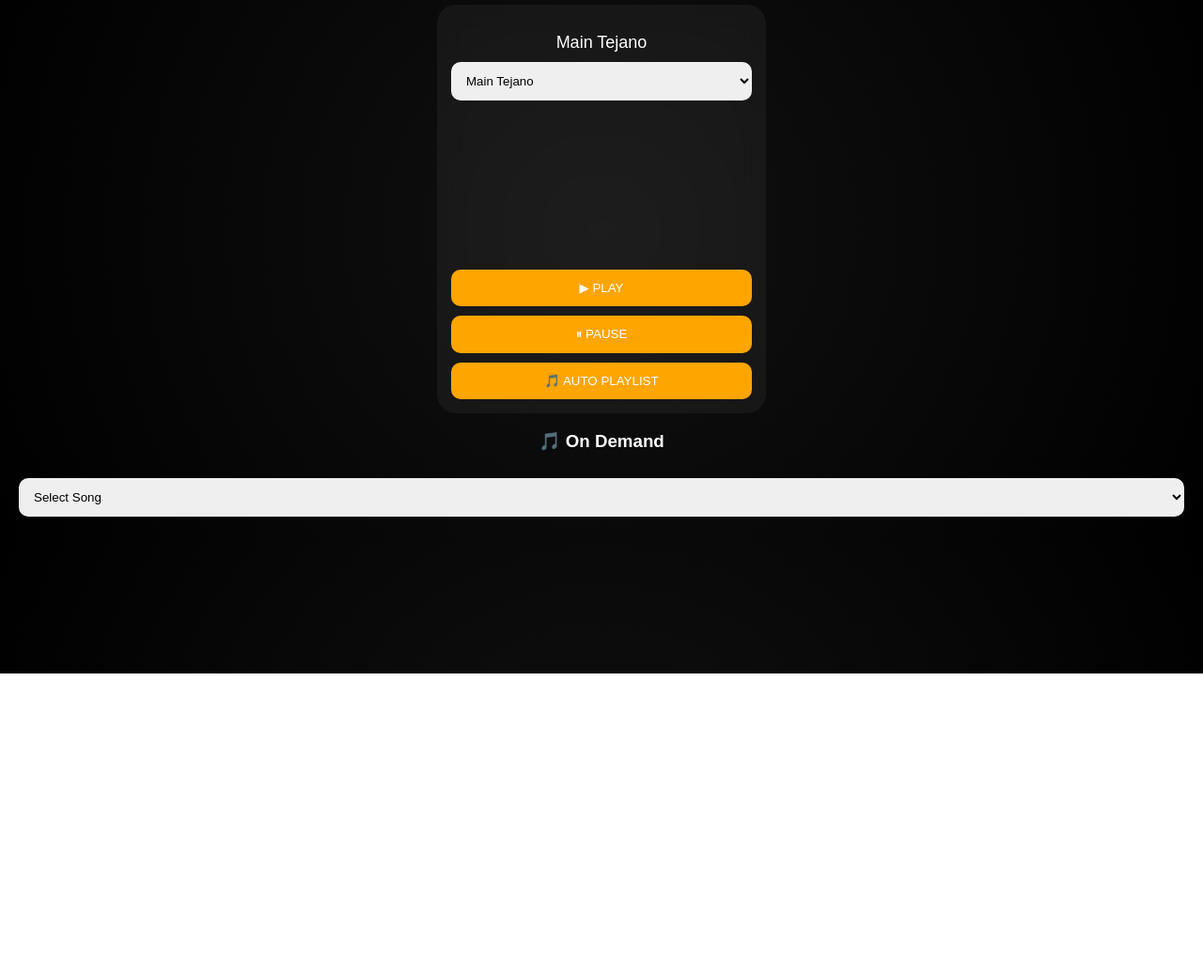
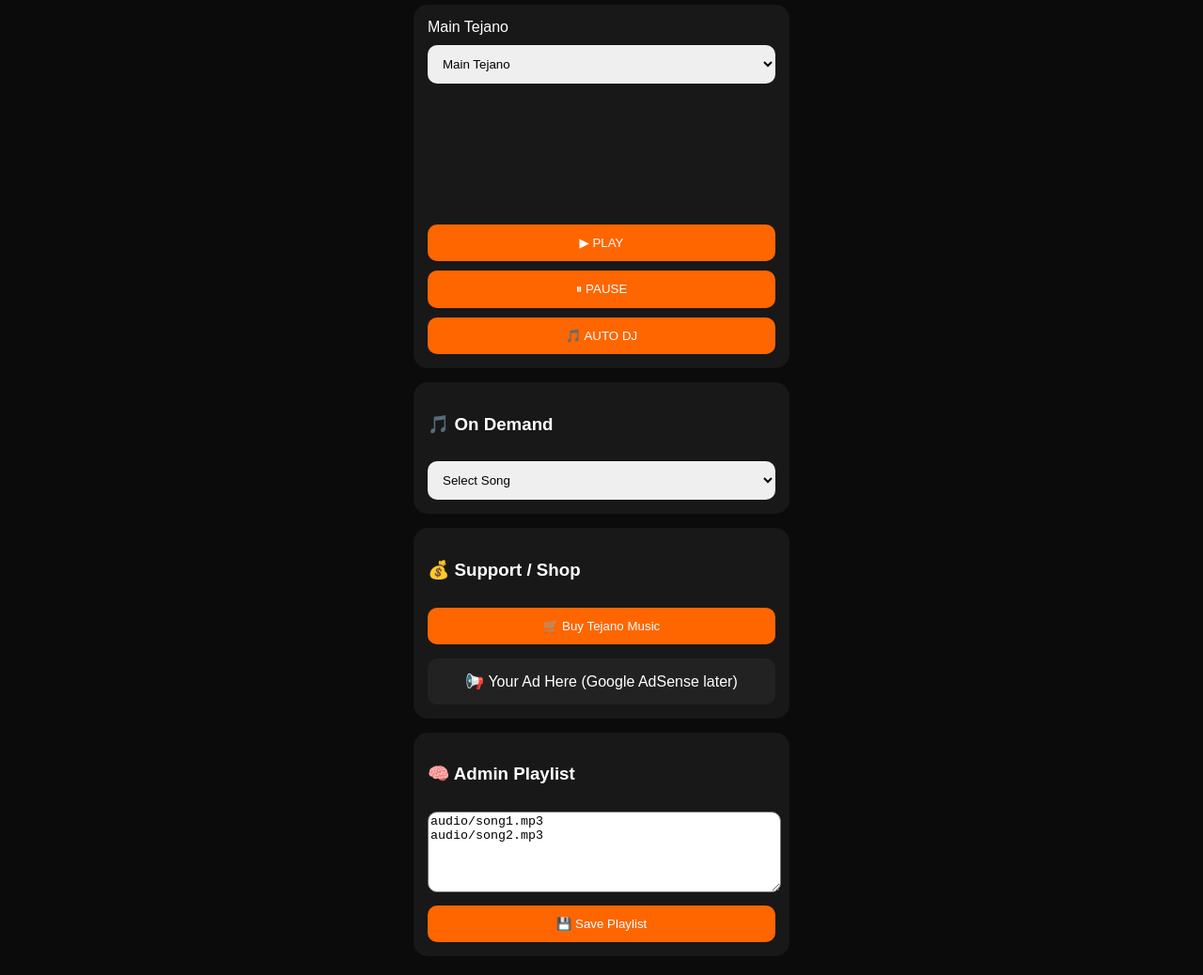
Before and after one commit to rlongoria6513/kaboom-radio, a website: page public/index.html in a window 1280 px wide. Shown: the part 83-1121 px from the top of the page at 94% size. Before the commit the page ends 800 px from the top, so only its background shows below. Drawn offline with Linux system fonts and the light colour scheme.

Commit message:
Update index.html

```diff
--- a/public/index.html
+++ b/public/index.html
@@ -2,7 +2,7 @@
 <html>
 <head>
 
-<title>KABOOM RADIO NETWORK</title>
+<title>KABOOM RADIO PRO</title>
 <meta name="viewport" content="width=device-width, initial-scale=1.0">
 
 <style>
@@ -10,24 +10,28 @@ body{
   margin:0;
   font-family:Arial;
   color:white;
-  text-align:center;
-  background: radial-gradient(circle at center, #111 0%, #000 100%);
+  background:#0b0b0b;
 }
 
 .container{
   padding:20px;
-}
-
-.playerBox{
-  background: rgba(255,255,255,0.05);
-  backdrop-filter: blur(15px);
-  border-radius:20px;
-  padding:15px;
-  max-width:320px;
+  max-width:400px;
   margin:auto;
 }
 
-select, button{
+/* 🎧 SPOTIFY STYLE CARD */
+.card{
+  background:#181818;
+  border-radius:15px;
+  padding:15px;
+  margin-top:15px;
+}
+
+h2{
+  text-align:center;
+}
+
+button, select{
   width:100%;
   margin-top:10px;
   padding:12px;
@@ -36,20 +40,32 @@ select, button{
 }
 
 button{
-  background:orange;
+  background:#ff6600;
   color:white;
 }
 
 canvas{
-  width:150px;
-  height:150px;
-  margin:10px auto;
+  width:140px;
+  height:140px;
   display:block;
+  margin:auto;
 }
 
-.stationTitle{
+/* 💰 AD BOX */
+.adBox{
   margin-top:15px;
-  font-size:18px;
+  background:#222;
+  padding:15px;
+  border-radius:10px;
+  text-align:center;
+}
+
+/* 🧠 ADMIN */
+textarea{
+  width:100%;
+  height:80px;
+  margin-top:10px;
+  border-radius:10px;
 }
 </style>
 
@@ -59,11 +75,12 @@ canvas{
 
 <div class="container">
 
-<h2>🔥 KABOOM RADIO NETWORK 🔥</h2>
+<h2>🔥 KABOOM RADIO PRO 🔥</h2>
 
-<div class="playerBox">
+<!-- 🎧 PLAYER -->
+<div class="card">
 
-<div class="stationTitle" id="stationName">Main Tejano</div>
+<div id="stationName">Main Tejano</div>
 
 <select onchange="changeStation(this.value)">
   <option value="main">Main Tejano</option>
@@ -75,20 +92,45 @@ canvas{
 
 <button onclick="playRadio()">▶ PLAY</button>
 <button onclick="pauseRadio()">⏸ PAUSE</button>
-
-<!-- 🔥 AUTO PLAYLIST BUTTON (FIXED LOCATION) -->
-<button onclick="startPlaylist()">🎵 AUTO PLAYLIST</button>
+<button onclick="startPlaylist()">🎵 AUTO DJ</button>
 
 </div>
 
+<!-- 🎵 ON DEMAND -->
+<div class="card">
 <h3>🎵 On Demand</h3>
 
 <select onchange="playOnDemand(this.value)">
   <option value="">Select Song</option>
-  <option value="audio/song1.mp3">Tejano Track 1</option>
-  <option value="audio/song2.mp3">Latin Track 1</option>
-  <option value="audio/song3.mp3">Party Track 1</option>
+  <option value="audio/song1.mp3">Track 1</option>
+  <option value="audio/song2.mp3">Track 2</option>
 </select>
+</div>
+
+<!-- 💰 MONEY -->
+<div class="card">
+<h3>💰 Support / Shop</h3>
+
+<a href="https://www.amazon.com/s?k=tejano+music" target="_blank">
+<button>🛒 Buy Tejano Music</button>
+</a>
+
+<div class="adBox">
+📢 Your Ad Here (Google AdSense later)
+</div>
+</div>
+
+<!-- 🧠 ADMIN -->
+<div class="card">
+<h3>🧠 Admin Playlist</h3>
+
+<textarea id="songList">
+audio/song1.mp3
+audio/song2.mp3
+</textarea>
+
+<button onclick="updatePlaylist()">💾 Save Playlist</button>
+</div>
 
 <audio id="player"></audio>
 
@@ -98,13 +140,10 @@ canvas{
 
 let audio = document.getElementById("player");
 
-/* =======================
-   🔥 PLAYLIST (FIXED)
-======================= */
+/* 🎵 PLAYLIST */
 let playlist = [
   "audio/song1.mp3",
-  "audio/song2.mp3",
-  "audio/song3.mp3"
+  "audio/song2.mp3"
 ];
 
 let currentTrack = 0;
@@ -112,43 +151,37 @@ let currentTrack = 0;
 function startPlaylist(){
   audio.src = playlist[currentTrack];
   audio.play();
-  updateTrackName();
 }
 
-audio.addEventListener("ended", () => {
+audio.addEventListener("ended", ()=>{
   currentTrack++;
-  if(currentTrack >= playlist.length){
-    currentTrack = 0;
-  }
+  if(currentTrack >= playlist.length) currentTrack = 0;
   startPlaylist();
 });
 
-function updateTrackName(){
-  let name = playlist[currentTrack].split("/").pop();
-  document.getElementById("stationName").innerText = "🎵 " + name;
+/* 🧠 ADMIN */
+function updatePlaylist(){
+  let text = document.getElementById("songList").value;
+  playlist = text.split("\n").map(s => s.trim()).filter(s => s);
+  alert("Playlist Updated");
 }
 
-/* =======================
-   📻 STATIONS
-======================= */
+/* 📻 STATIONS */
 let stations = {
   main: "https://pstnet38.shoutcastnet.com:10044/stream",
   latin: "https://stream.zeno.fm/f3wvbbqmdg8uv",
   party: "https://stream.zeno.fm/8u1qf1h7r8quv"
 };
 
-let stationNames = {
-  main: "Main Tejano",
-  latin: "Latin Mix",
-  party: "Party Hits"
-};
+function changeStation(val){
+  audio.src = stations[val];
+  document.getElementById("stationName").innerText = val.toUpperCase();
+  audio.play();
+}
 
-let currentStation = "main";
-audio.src = stations[currentStation];
-
+/* ▶ PLAY */
 let audioCtx, analyser, source;
 
-// ▶ PLAY
 function playRadio(){
 
   if(!audioCtx){
@@ -173,20 +206,11 @@ function playRadio(){
   }
 }
 
-// ⏸ PAUSE
 function pauseRadio(){
   audio.pause();
 }
 
-// 🔁 CHANGE STATION
-function changeStation(val){
-  currentStation = val;
-  audio.src = stations[val];
-  document.getElementById("stationName").innerText = stationNames[val];
-  audio.play();
-}
-
-// 🎵 ON DEMAND
+/* 🎵 ON DEMAND */
 function playOnDemand(file){
   if(file){
     audio.src = file;
@@ -194,7 +218,7 @@ function playOnDemand(file){
   }
 }
 
-// 🎧 VISUALIZER
+/* 🎧 VISUALIZER */
 function drawVisualizer(){
 
   const canvas = document.getElementById("visualizer");
@@ -213,24 +237,23 @@ function drawVisualizer(){
     let cx = canvas.width/2;
     let cy = canvas.height/2;
 
-    let bass = dataArray[2] * 0.4;
+    let bass = dataArray[2]*0.4;
     let radius = 30 + bass;
 
     ctx.beginPath();
-    ctx.arc(cx, cy, radius, 0, Math.PI*2);
-    ctx.fillStyle = "rgba(255,140,0,0.2)";
+    ctx.arc(cx,cy,radius,0,Math.PI*2);
+    ctx.fillStyle="rgba(255,140,0,0.2)";
     ctx.fill();
 
     for(let i=0;i<bufferLength;i++){
-      let val = dataArray[i];
-      let angle = (i/bufferLength)*Math.PI*2;
-      let height = val * 0.4;
+      let val=dataArray[i];
+      let angle=(i/bufferLength)*Math.PI*2;
+      let h=val*0.4;
 
-      let x1 = cx + Math.cos(angle)*radius;
-      let y1 = cy + Math.sin(angle)*radius;
-
-      let x2 = cx + Math.cos(angle)*(radius + height);
-      let y2 = cy + Math.sin(angle)*(radius + height);
+      let x1=cx+Math.cos(angle)*radius;
+      let y1=cy+Math.sin(angle)*radius;
+      let x2=cx+Math.cos(angle)*(radius+h);
+      let y2=cy+Math.sin(angle)*(radius+h);
 
       ctx.beginPath();
       ctx.moveTo(x1,y1);
```
